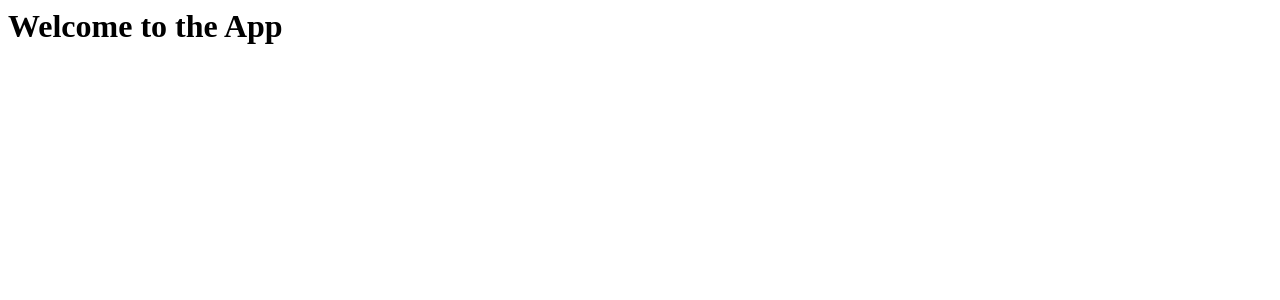
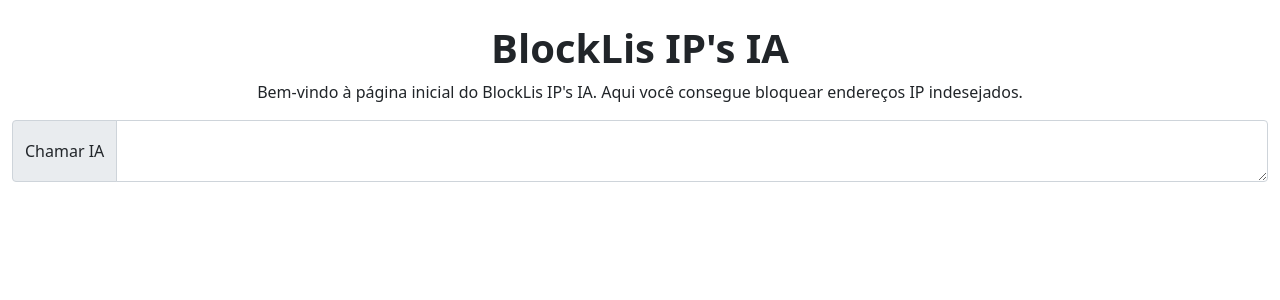
Before and after one commit to souzaoliv/web-ia-mcp, a Django app: page / in a window 1280 px wide. Shown: the top 300 px of the page. Run offline with Django 5.2, Linux system fonts and the light colour scheme.

Commit message:
modificaçẽos simples

```diff
--- a/app/templates/app/index.html
+++ b/app/templates/app/index.html
@@ -1,10 +1,14 @@
-<html lang="en">
-<head>
-    <meta charset="UTF-8">
-    <meta name="viewport" content="width=device-width, initial-scale=1.0">
-    <title>Document</title>
-</head>
-<body>
-    <h1>Welcome to the App</h1>
-</body>
-</html>
+{% extends 'base.html' %}
+
+{% block title %}Página Inicial{% endblock title %}
+
+{% block content %}
+<main>
+    <h1 class="text-center mt-4 fw-bold">BlockLis IP's IA</h1>
+    <p class="text-center">Bem-vindo à página inicial do BlockLis IP's IA. Aqui você consegue bloquear endereços IP indesejados.</p>
+    <div class="input-group">
+        <button class="input-group-text">Chamar IA</button>
+        <textarea class="form-control"></textarea>
+    </div>
+</main>
+{% endblock content %}
--- a/templates/base.html
+++ b/templates/base.html
@@ -3,11 +3,13 @@
     <meta charset="UTF-8">
     <meta name="viewport" content="width=device-width, initial-scale=1.0">
     <title>{% block title %}Base{% endblock title %}</title>
+    <link href="https://cdn.jsdelivr.net/npm/bootstrap@5.0.2/dist/css/bootstrap.min.css" rel="stylesheet" integrity="sha384-EVSTQN3/azprG1Anm3QDgpJLIm9Nao0Yz1ztcQTwFspd3yD65VohhpuuCOmLASjC" crossorigin="anonymous">
     {% block head %}{% endblock head %}
 </head>
-<body>
+<body class="container-fluid">
     {% block content %}{% endblock content %}
 
     {% block scripts %}{% endblock scripts %}
+    <script src="https://cdn.jsdelivr.net/npm/bootstrap@5.0.2/dist/js/bootstrap.bundle.min.js" integrity="sha384-MrcW6ZMFYlzcLA8Nl+NtUVF0sA7MsXsP1UyJoMp4YLEuNSfAP+JcXn/tWtIaxVXM" crossorigin="anonymous"></script>
 </body>
 </html>
```
